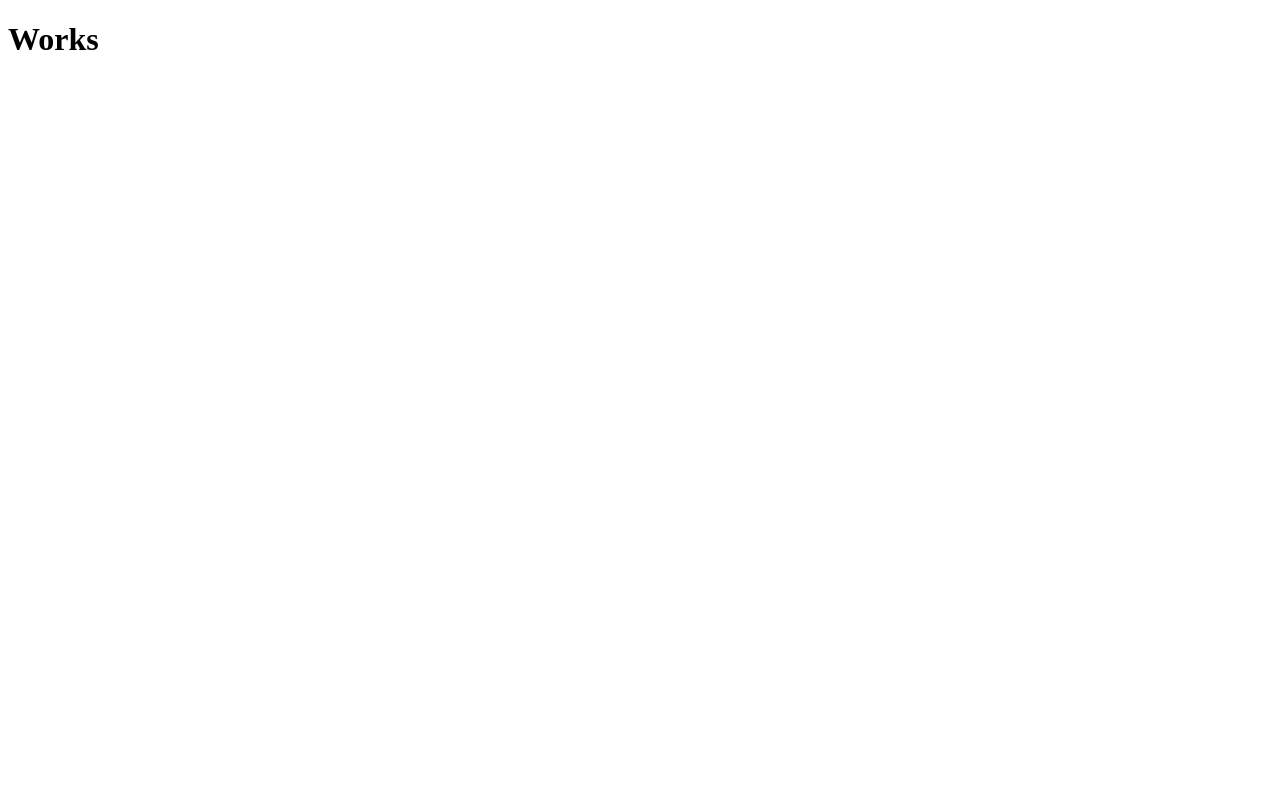
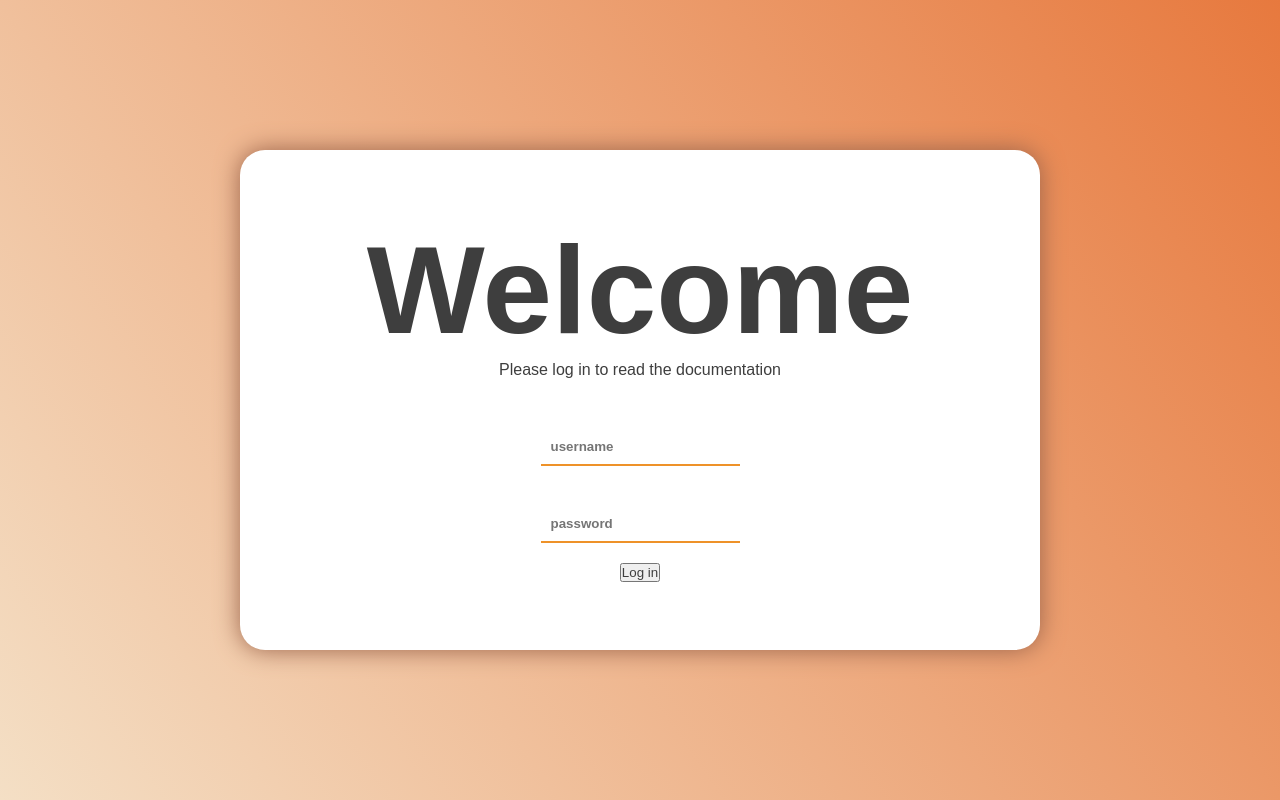
Before and after one commit to andreaDiClaudio/NodeJS_Mandatory_I, a website: page public/landingPage/landingPage.html in a window 1280 px wide. Drawn offline with Linux system fonts and the light colour scheme; files that its build step writes are made by us from their sources.

Commit message:
Created landing page

```diff
--- a/app.js
+++ b/app.js
@@ -9,7 +9,6 @@ app.get("/", (req, res) => {
     res.sendFile(__dirname + "/public/landingPage/landingPage.html")
 });
 
-
 const PORT = 8080;
 app.listen(PORT, (error) => {
     error ? console.log(error) : console.log("Server is running on port: ", PORT);
--- /dev/null
+++ b/public/landingPage/landingPage.css
@@ -0,0 +1,76 @@
+* {
+    padding: 0;
+    margin: 0;
+	font-family: Raleway, sans-serif;
+    color: rgb(62, 62, 62);
+}
+
+html {
+    height: 100%;
+}
+
+body {
+	background: linear-gradient(55deg, #f4dfc5, #e7793e);
+    background-repeat: round;
+    height: 100%;
+}
+
+#page {
+    align-items: center;
+    display: flex;
+    justify-content: center;
+    height: 100%;
+    width: 100%;
+}
+
+#title-wrapper {
+    text-align: center;
+    position: relative;
+    padding-bottom: 30px;
+}
+
+#title {
+    font-size: 125px;
+}
+
+#form-card-wrapper {
+    display: flex;
+	align-items: center;
+	justify-content: center;
+}
+
+#window{
+    border-radius: 25px;
+    display: flex;
+    flex-direction: column;
+	align-items: center;
+	justify-content: center;
+    background: white;
+	position: relative;
+	height: 500px;
+	width: 800px;
+	box-shadow: 0px 0px 24px #9b644b;
+}
+
+.input {
+    border: none;
+	border-bottom: 2px solid #ee9229;
+	background: none;
+	padding: 10px;
+	font-weight: 700;
+}
+
+#username-wrapper {
+    position: relative;
+    padding: 20px 20px;
+}
+
+#password-wrapper{
+    position: relative;
+    padding: 20px 20px;
+}
+
+#button-wrapper{
+    position: relative;
+    text-align: center;
+}
--- a/public/landingPage/landingPage.html
+++ b/public/landingPage/landingPage.html
@@ -5,9 +5,29 @@
     <meta http-equiv="X-UA-Compatible" content="IE=edge">
     <meta name="viewport" content="width=device-width, initial-scale=1.0">
     <title>Welcome!</title>
+    <link rel="stylesheet" href="./landingPage/landingPage.css">
 </head>
 <body>
-    <h1>Works</h1>
-
+<div id="page">
+    <div id="form-card-wrapper">
+        <div id="window">
+            <div id="title-wrapper">
+                <h1 id="title">Welcome</h1>
+                <p>Please log in to read the documentation</p>
+            </div>
+            <form id="login-form">
+                <div id="username-wrapper">
+                    <input id="username-input" class="input" type="text" placeholder="username">
+                </div>
+                <div id="password-wrapper">
+                    <input id="password-input" class="input" type="password" placeholder="password">
+                </div>
+                <div id="button-wrapper">
+                    <button id="submit-form-button" type="submit">Log in</button>
+                </div>
+            </form>
+        </div>
+    </div>
+</div>
 </body>
 </html>
```
